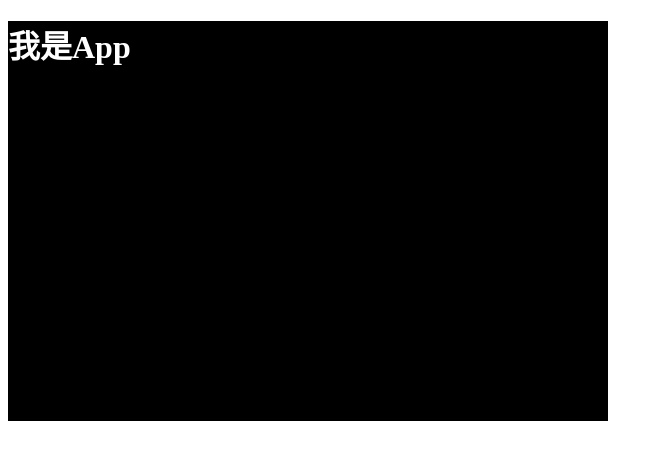
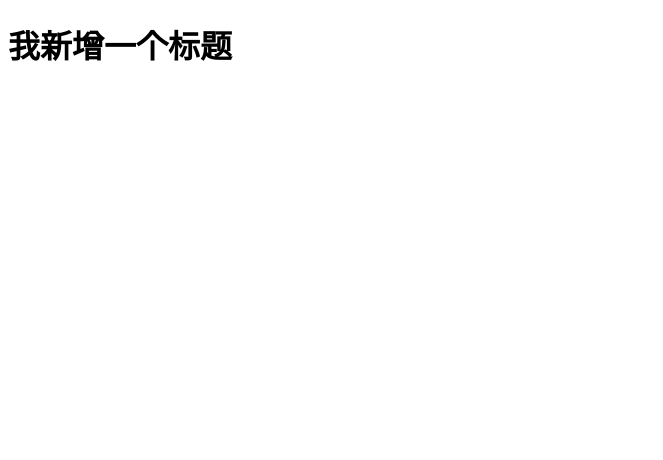
Before and after one commit to ljyGmail/atguigu_vue3_admin, a Vue app: page / in a window 1280 px wide. Shown: the top 460 px of the page, without its empty margins (0-663 px from the left). Built offline with nearby package versions, Linux system fonts and the light colour scheme; the HTML template or start-up script is replaced by a standard one.

Commit message:
feat: add h1

```diff
--- a/package.json
+++ b/package.json
@@ -12,13 +12,16 @@
     "format": "prettier --write \"./**/*.{html,vue,ts,js,json,md}\"",
     "lint:eslint": "eslint src/**/*.{ts,vue} --cache --fix",
     "lint:style": "stylelint src/**/*.{css,scss,vue} --cache --fix",
-    "prepare": "husky install"
+    "prepare": "husky install",
+    "commitlint": "commitlint --config commitlint.config.cjs -e -V"
   },
   "dependencies": {
     "vue": "^3.5.13"
   },
   "devDependencies": {
     "@babel/eslint-parser": "^7.26.5",
+    "@commitlint/cli": "^19.6.1",
+    "@commitlint/config-conventional": "^19.6.0",
     "@eslint/js": "^9.19.0",
     "@vitejs/plugin-vue": "^5.2.1",
     "@vue/tsconfig": "^0.7.0",
--- a/src/App.vue
+++ b/src/App.vue
@@ -1,24 +1,9 @@
 <template>
-  <div class="box">
-    <h1>我是App</h1>
+  <div>
+    <h1>我新增一个标题</h1>
   </div>
 </template>
 
-<script setup lang="ts">
-for (let i = 0; i < 100; i++)
+<script setup lang="ts"></script>
 
-{
-  console.log(i);
-}
-</script>
-
-<style scoped>
-.box {
-  width: 600px;
-  height: 400px;
-  background: black;
-  h1 {
-    color: white;
-  }
-}
-</style>
+<style scoped></style>
```
Also changed, not shown: commitlint.config.cjs (added, +29 -0 lines), 2 other files (tests, documents, lock files or other folders).
